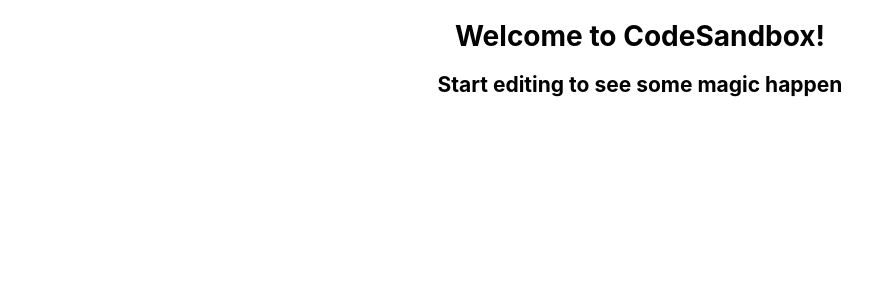
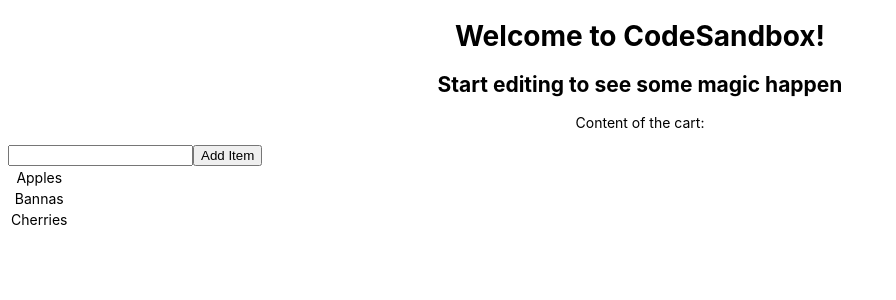
Before and after one commit to gwilherm/AngularEssentialsEx2, an Angular app: page / in a window 1280 px wide. Shown: the top 300 px of the page, without its empty margins (0-896 px from the left). Built offline with nearby package versions, Linux system fonts and the light colour scheme.

Commit message:
Initial commit

```diff
--- a/src/app/app.component.html
+++ b/src/app/app.component.html
@@ -15,3 +15,4 @@
   <h1>Welcome to {{title}}!</h1>
   <h2>Start editing to see some magic happen</h2>
 </div>
+<app-cart-component [items]="rootItems" (itemAdded)="onItemAdded($event)"></app-cart-component>
--- a/src/app/app.component.ts
+++ b/src/app/app.component.ts
@@ -7,4 +7,10 @@
 })
 export class AppComponent {
   title = 'CodeSandbox';
+  rootItems = ['Apples', 'Bannas', 'Cherries'];
+
+  onItemAdded(newItem: string) {
+    this.rootItems.push(newItem);
+    console.log(this.rootItems);
+  }
 }
--- /dev/null
+++ b/src/app/cart-component/cart-component.component.html
@@ -0,0 +1,8 @@
+<p>Content of the cart:</p>
+<input [(ngModel)]="newItem" />
+<button (click)="onAddClick()">Add Item</button>
+<table>
+    <tr *ngFor="let item of items">
+        <td>{{item}}</td>
+    </tr>
+</table>
--- /dev/null
+++ b/src/app/cart-component/cart-component.component.ts
@@ -0,0 +1,17 @@
+import { Component, EventEmitter, Input, Output } from '@angular/core';
+
+@Component({
+  selector: 'app-cart-component',
+  templateUrl: './cart-component.component.html',
+  styleUrl: './cart-component.component.css',
+})
+export class CartComponentComponent {
+  @Input() items: string[] = [];
+  @Output() itemAdded = new EventEmitter<string>();
+  newItem: string = '';
+
+  onAddClick() {
+    this.itemAdded.emit(this.newItem);
+    this.newItem = '';
+  }
+}
```
Also changed, not shown: src/app/app.module.ts (+6 -8 lines), src/app/cart-component/cart-component.component.css (added), 1 other file (tests, documents, lock files or other folders).
